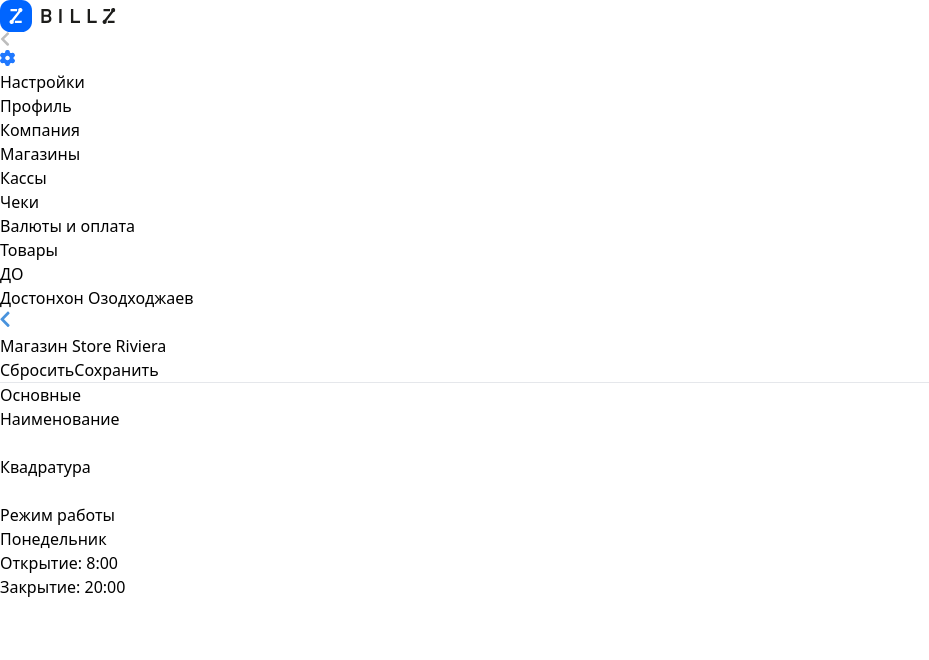
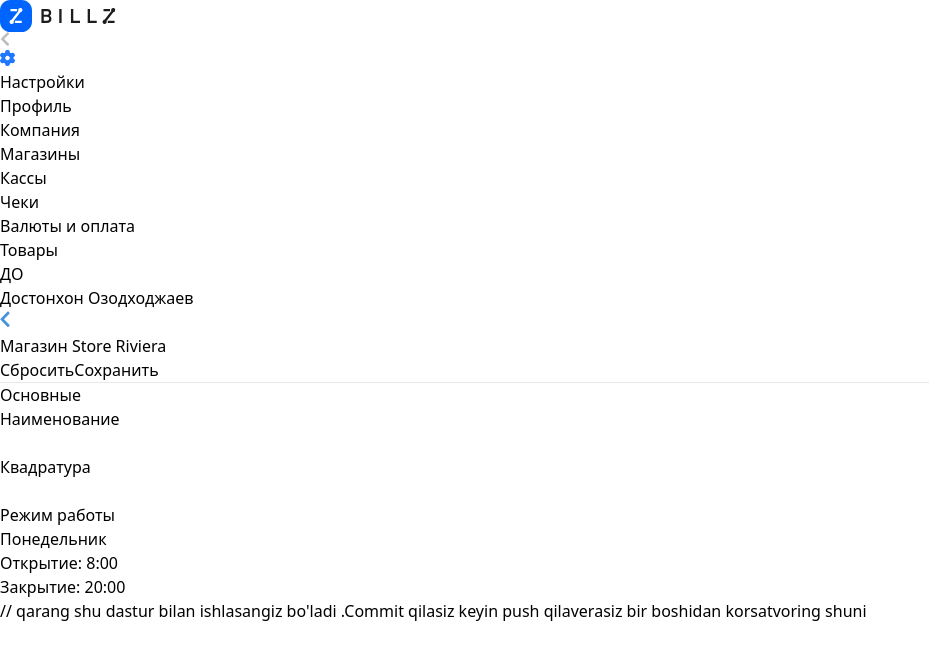
Before and after one commit to mamuranumonovna/Billz_Exam_7, a React (Vite) app: page /magazin/magazin in a window 1280 px wide. Shown: the top 660 px of the page, without its empty margins (0-929 px from the left). Built offline with nearby package versions, Linux system fonts and the light colour scheme.

Commit message:
fixed bugs

```diff
--- a/src/pages/StoreRivera.jsx
+++ b/src/pages/StoreRivera.jsx
@@ -46,7 +46,7 @@ export default function StoreRivera() {
                     <h1>Открытие: 8:00</h1>
                     <h1>Закрытие: 20:00</h1>
                     </div>
-
+                    // qarang shu dastur bilan ishlasangiz bo'ladi .Commit qilasiz keyin push qilaverasiz bir boshidan korsatvoring shuni
                 </div>
             </div>
         </div>
```
